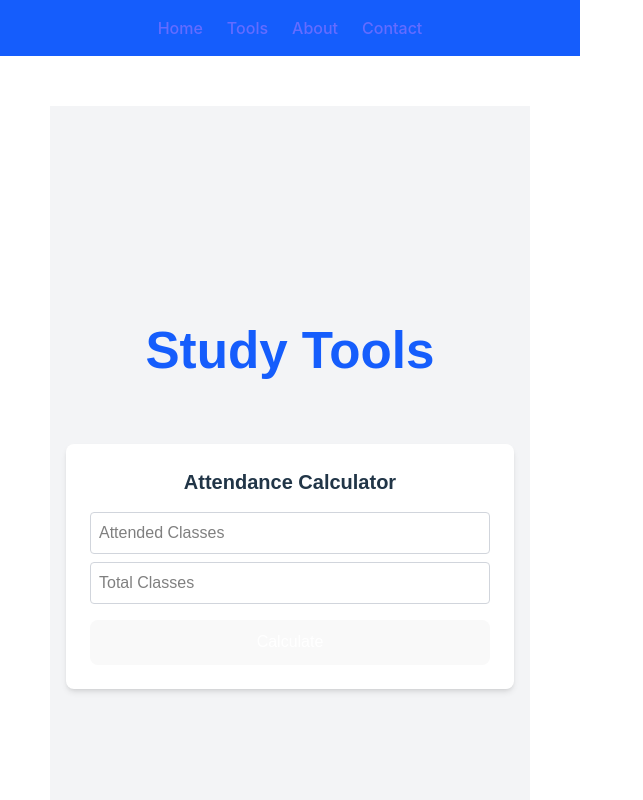
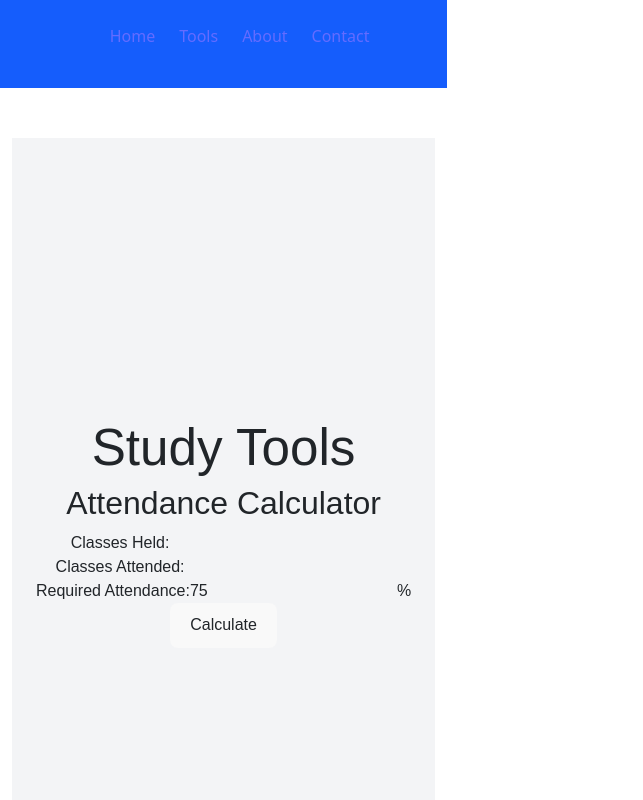
Before and after one commit to Abdul-Wasi/studysync, a React (Vite) app: page /tools in a window 1280 px wide. Shown: the top 800 px of the page, without its empty margins (0-643 px from the left). Built offline with nearby package versions, Linux system fonts and the light colour scheme.

Commit message:
improved attendance calculator

```diff
--- a/package.json
+++ b/package.json
@@ -11,7 +11,9 @@
   },
   "dependencies": {
     "@tailwindcss/vite": "^4.0.15",
+    "bootstrap": "^5.3.3",
     "react": "^18.3.1",
+    "react-bootstrap": "^2.10.9",
     "react-dom": "^18.3.1",
     "react-router-dom": "^7.4.0"
   },
--- a/src/App.jsx
+++ b/src/App.jsx
@@ -1,11 +1,15 @@
 import { BrowserRouter as Router, Routes, Route } from "react-router-dom";
 import Navbar from "./components/Navbar";
 import Footer from "./components/Footer";
+import AttendanceCalculator from "./components/AttendanceCalculator";
+import AttendanceRequirementCalculator from "./components/AttendanceRequirementCalculator";
 import Home from "./pages/Home";
 import Tools from "./pages/Tools";
 import About from "./pages/About";
 import Contact from "./pages/Contact";
 import "./App.css";
+import 'bootstrap/dist/css/bootstrap.min.css';
+
 
 function App() {
   return (
@@ -17,6 +21,8 @@ function App() {
           <Route path="tools" element={<Tools />} />
           <Route path="about" element={<About />} />
           <Route path="contact" element={<Contact />} />
+          <Route path="tools/attendance" element={<AttendanceCalculator />} />
+          <Route path="tools/attendance-requirement" element={<AttendanceRequirementCalculator />} />
         </Routes>
       </div>
       <Footer />
--- a/src/components/AttendanceCalculator.jsx
+++ b/src/components/AttendanceCalculator.jsx
@@ -1,51 +1,68 @@
-import { useState } from "react";
+import React, { useState } from "react";
+import { ProgressBar } from "react-bootstrap"; // If you're using bootstrap for styling
 
 const AttendanceCalculator = () => {
-  const [attended, setAttended] = useState("");
-  const [total, setTotal] = useState("");
-  const [percentage, setPercentage] = useState(null);
+  const [classesHeld, setClassesHeld] = useState("");
+  const [classesAttended, setClassesAttended] = useState("");
+  const [requiredAttendance, setRequiredAttendance] = useState(75);
+  const [attendancePercentage, setAttendancePercentage] = useState(null);
+  const [prediction, setPrediction] = useState("");
 
+  // Function to calculate attendance percentage
   const calculateAttendance = () => {
-    if (total > 0) {
-      const percent = ((attended / total) * 100).toFixed(2);
-      setPercentage(percent);
+    if (classesHeld > 0 && classesAttended >= 0) {
+      const percentage = (classesAttended / classesHeld) * 100;
+      setAttendancePercentage(percentage);
+
+      // Predict if the student will meet the attendance requirement
+      if (percentage >= requiredAttendance) {
+        setPrediction("You are on track!");
       } else {
-      setPercentage(null);
+        setPrediction("You need to attend more classes to meet the requirement.");
+      }
+    } else {
+      setPrediction("Please enter valid numbers.");
     }
   };
 
   return (
-    <div className="max-w-md mx-auto mt-10 p-6 bg-white shadow-md rounded-lg">
-      <h2 className="text-xl font-bold mb-4 text-center">Attendance Calculator</h2>
-
+    <div className="attendance-calculator">
+      <h2>Attendance Calculator</h2>
+      <div>
+        <label>Classes Held: </label>
         <input
           type="number"
-        placeholder="Attended Classes"
-        value={attended}
-        onChange={(e) => setAttended(e.target.value)}
-        className="border p-2 rounded w-full mb-2 text-black border-gray-300"
+          value={classesHeld}
+          onChange={(e) => setClassesHeld(e.target.value)}
         />
-
+      </div>
+      <div>
+        <label>Classes Attended: </label>
         <input
           type="number"
-        placeholder="Total Classes"
-        value={total}
-        onChange={(e) => setTotal(e.target.value)}
-        className="border p-2 rounded w-full mb-2 text-black border-gray-300"
+          value={classesAttended}
+          onChange={(e) => setClassesAttended(e.target.value)}
         />
+      </div>
+      <div>
+        <label>Required Attendance: </label>
+        <input
+          type="number"
+          value={requiredAttendance}
+          onChange={(e) => setRequiredAttendance(e.target.value)}
+        />
+        <span>%</span>
+      </div>
+      <button onClick={calculateAttendance}>Calculate</button>
 
-      <button
-        onClick={calculateAttendance}
-        className="w-full bg-blue-500 text-white p-2 rounded mt-2 hover:bg-blue-600 transition"
-      >
-        Calculate
-      </button>
+      {attendancePercentage !== null && (
+        <div>
+          <h3>Attendance Percentage: {attendancePercentage.toFixed(2)}%</h3>
+          <ProgressBar now={attendancePercentage} max={100} label={`${attendancePercentage.toFixed(2)}%`} />
+        </div>
+      )}
 
-      {percentage !== null && (
-        <p className="mt-4 text-lg font-semibold text-black bg-gray-200 p-2 rounded text-center">
-          Attendance: {percentage}%
-        </p>
-      )}
+      <h4>{prediction}</h4>
     </div>
   );
 };
--- /dev/null
+++ b/src/components/AttendanceRequirementCalculator.jsx
@@ -0,0 +1,63 @@
+import { useState } from "react";
+
+const AttendanceRequirementCalculator = () => {
+  const [attended, setAttended] = useState("");
+  const [total, setTotal] = useState("");
+  const [requiredPercentage, setRequiredPercentage] = useState("");
+  const [classesNeeded, setClassesNeeded] = useState(null);
+
+  const calculateRequiredClasses = () => {
+    if (total > 0 && requiredPercentage > 0 && requiredPercentage <= 100) {
+      const requiredClasses = Math.ceil((requiredPercentage / 100) * total);
+      const needed = requiredClasses - attended;
+      setClassesNeeded(needed > 0 ? needed : 0);
+    } else {
+      setClassesNeeded(null);
+    }
+  };
+
+  return (
+    <div className="max-w-md mx-auto mt-10 p-6 bg-white shadow-md rounded-lg">
+      <h2 className="text-xl font-bold mb-4 text-center">Attendance Requirement Calculator</h2>
+
+      <input
+        type="number"
+        placeholder="Attended Classes"
+        value={attended}
+        onChange={(e) => setAttended(e.target.value)}
+        className="border p-2 rounded w-full mb-2 text-black border-gray-300"
+      />
+
+      <input
+        type="number"
+        placeholder="Total Classes"
+        value={total}
+        onChange={(e) => setTotal(e.target.value)}
+        className="border p-2 rounded w-full mb-2 text-black border-gray-300"
+      />
+
+      <input
+        type="number"
+        placeholder="Required Attendance (%)"
+        value={requiredPercentage}
+        onChange={(e) => setRequiredPercentage(e.target.value)}
+        className="border p-2 rounded w-full mb-2 text-black border-gray-300"
+      />
+
+      <button
+        onClick={calculateRequiredClasses}
+        className="w-full bg-green-500 text-white p-2 rounded mt-2 hover:bg-green-600 transition"
+      >
+        Calculate
+      </button>
+
+      {classesNeeded !== null && (
+        <p className="mt-4 text-lg font-semibold text-black bg-gray-200 p-2 rounded text-center">
+          You need to attend <strong>{classesNeeded}</strong> more classes.
+        </p>
+      )}
+    </div>
+  );
+};
+
+export default AttendanceRequirementCalculator;
```
Also changed, not shown: 1 other file (tests, documents, lock files or other folders). Lines whose indentation alone changed are shown as unchanged.
